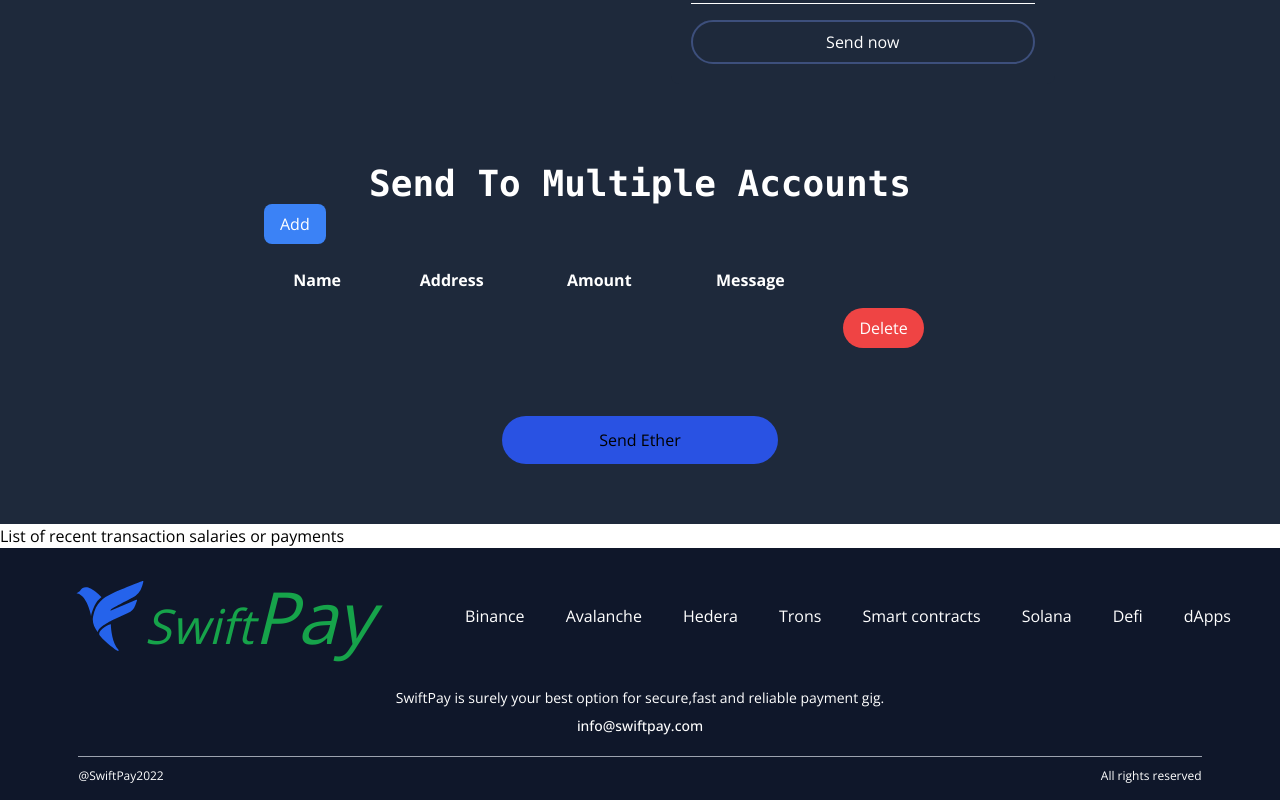
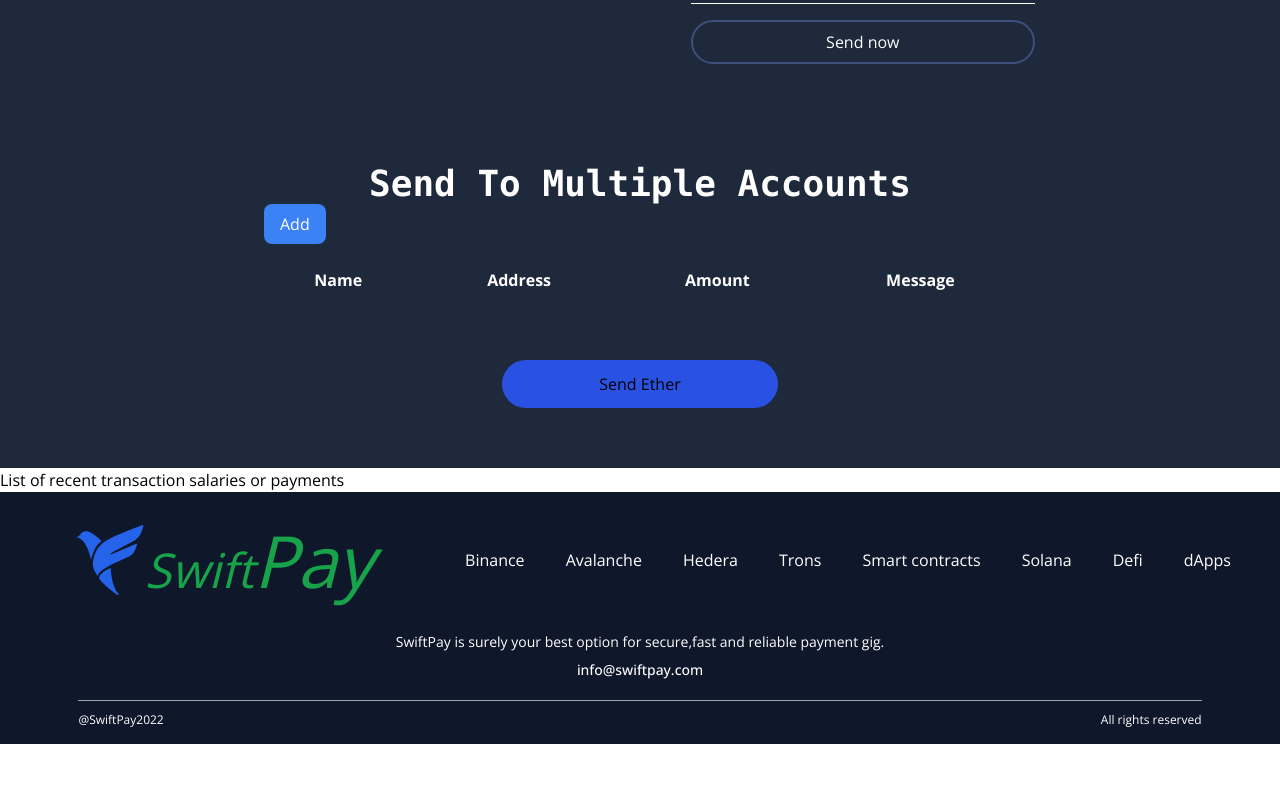
Before and after one commit to Lukman-01/SwiftPay-Web3-App, a React (Vite) app: page / in a window 1280 px wide. Shown: the part 617-1417 px from the top of the page. After the commit the page ends 1361 px from the top, so only its background shows below. Built offline with nearby package versions, Linux system fonts and the light colour scheme.

Commit message:
Table Issue initialization resolved

```diff
--- a/src/components/MultiSendTable.jsx
+++ b/src/components/MultiSendTable.jsx
@@ -1,14 +1,7 @@
 import React, { useState } from "react";
 
 const MultiSendTable = () => {
-  const [tableData, setTableData] = useState([
-    {
-      name: "",
-      address: "",
-      amount: "",
-      message: "",
-    },
-  ]);
+  const [tableData, setTableData] = useState([]);
   const [showForm, setShowForm] = useState(false);
   const [formData, setFormData] = useState({
     name: "",
@@ -37,7 +30,7 @@ const MultiSendTable = () => {
     newData.splice(index, 1);
     setTableData(newData);
   };
-
+  console.log(tableData);
   return (
     <div className="m-auto w-[60%] justify-center content-center">
       <div className="pb-10px">
```
